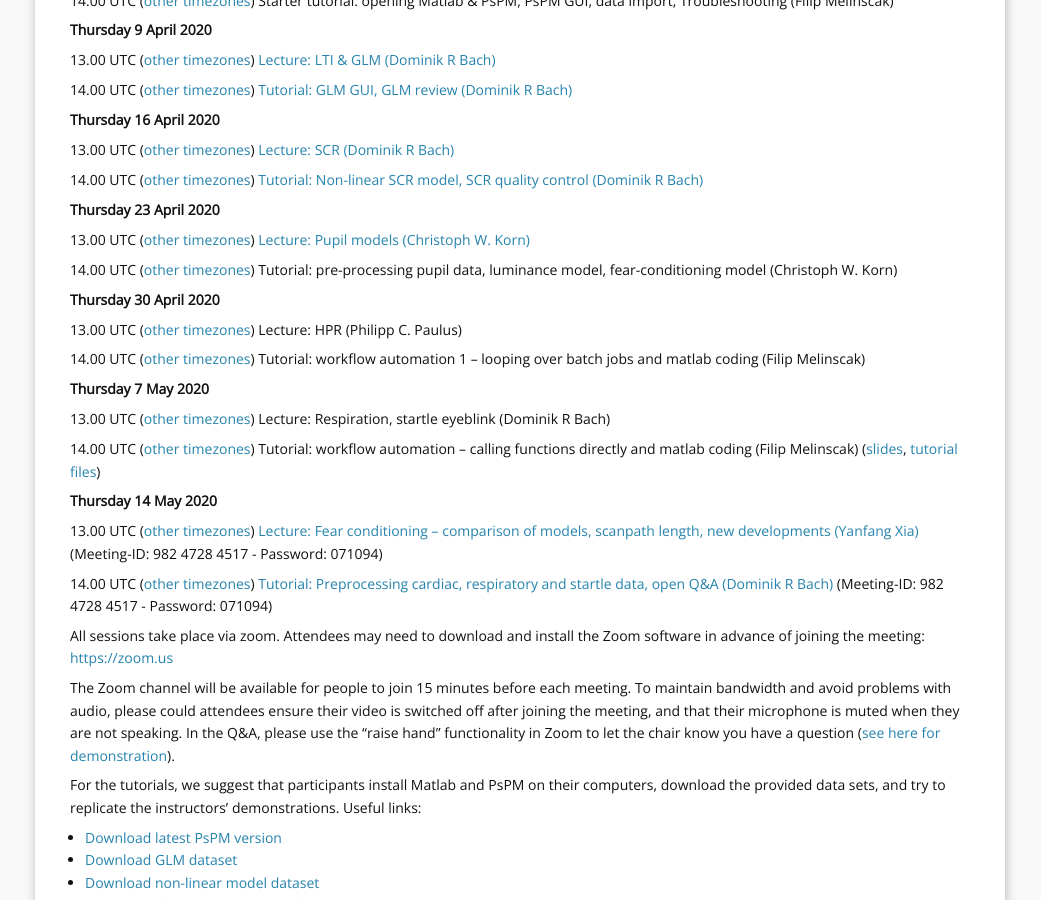
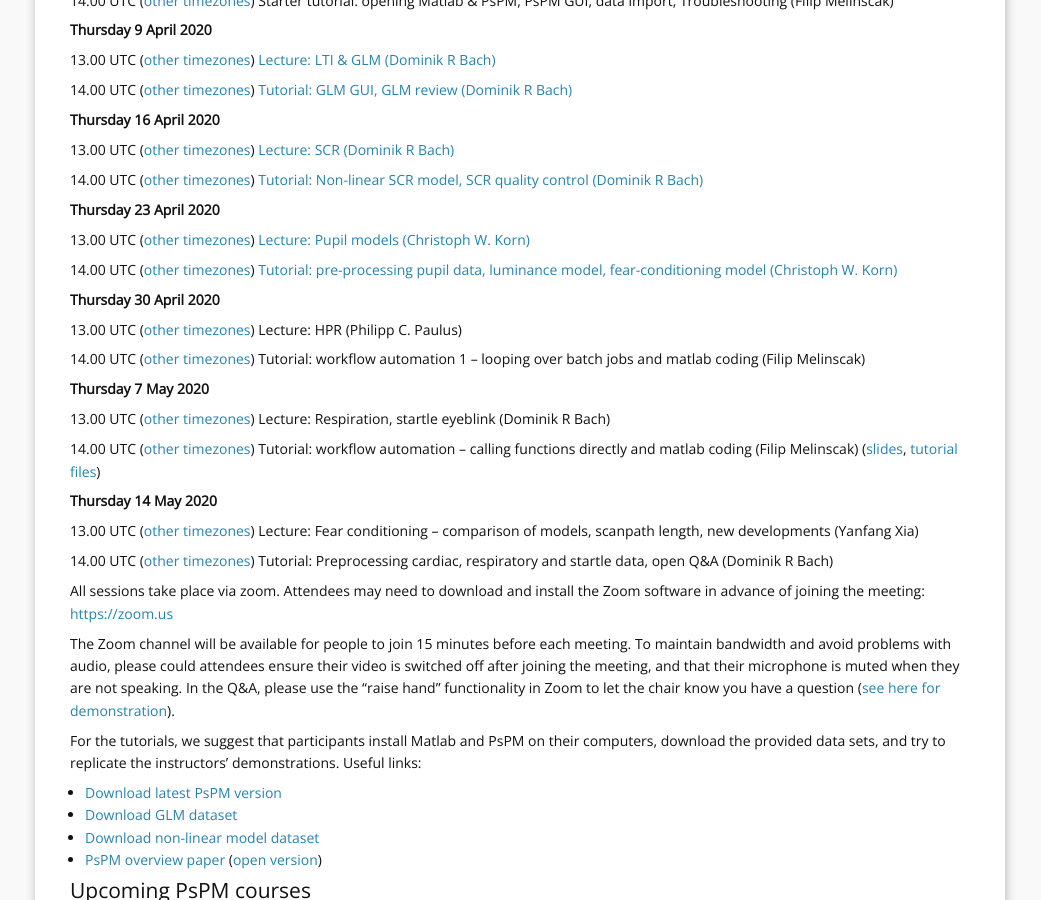
Before and after one commit to bachlab/PsPM, a Jekyll site: the page built from courses.markdown, in a window 1280 px wide and 900 px high, scrolled down 522 px. Shown: the whole window, without its empty margins (120-1161 px from the left). Built offline with Jekyll 4.4.1, drawn with Linux system fonts in a browser that asks for light colours; some of the changed lines change nothing that is shown; some of the changed text lies outside the part shown.

Commit message:
remove zoom link and add tutorial 04

```diff
--- a/courses.markdown
+++ b/courses.markdown
@@ -38,7 +38,7 @@
 
 13.00 UTC ([other timezones](https://www.timeanddate.com/worldclock/fixedtime.html?iso=20200423T1300)) [Lecture: Pupil models (Christoph W. Korn)](https://tube.switch.ch/videos/d64ac1d2)
 
-14.00 UTC ([other timezones](https://www.timeanddate.com/worldclock/fixedtime.html?iso=20200423T1400)) Tutorial: pre-processing pupil data, luminance model, fear-conditioning model (Christoph W. Korn)
+14.00 UTC ([other timezones](https://www.timeanddate.com/worldclock/fixedtime.html?iso=20200423T1400)) [Tutorial: pre-processing pupil data, luminance model, fear-conditioning model (Christoph W. Korn)](https://tube.switch.ch/videos/464a4f44)
 
 **Thursday 30 April 2020**
 
@@ -55,9 +55,9 @@
 
 **Thursday 14 May 2020**
 
-13.00 UTC ([other timezones](https://www.timeanddate.com/worldclock/fixedtime.html?iso=20200514T1300)) [Lecture: Fear conditioning – comparison of models, scanpath length, new developments (Yanfang Xia)](https://uzh.zoom.us/j/98247284517?pwd=RjNxQTJ2MDZGeE1iM091V2lHaEJCZz09) (Meeting-ID: 982 4728 4517 - Password: 071094)
+13.00 UTC ([other timezones](https://www.timeanddate.com/worldclock/fixedtime.html?iso=20200514T1300)) Lecture: Fear conditioning – comparison of models, scanpath length, new developments (Yanfang Xia)
 
-14.00 UTC ([other timezones](https://www.timeanddate.com/worldclock/fixedtime.html?iso=20200514T1400)) [Tutorial: Preprocessing cardiac, respiratory and startle data, open Q&A (Dominik R Bach)](https://uzh.zoom.us/j/98247284517?pwd=RjNxQTJ2MDZGeE1iM091V2lHaEJCZz09) (Meeting-ID: 982 4728 4517 - Password: 071094)
+14.00 UTC ([other timezones](https://www.timeanddate.com/worldclock/fixedtime.html?iso=20200514T1400)) Tutorial: Preprocessing cardiac, respiratory and startle data, open Q&A (Dominik R Bach)
 
 All sessions take place via zoom. Attendees may need to download and install the Zoom software in advance of joining the meeting: [https://zoom.us](https://zoom.us)
 
@@ -110,18 +110,22 @@
 
 * **06 Respiration & startle eye blink models:** [Slides](http://bachlab.org/wp-content/uploads/2019/09/07_RAR-SEBR_Bach.pdf) (Dominik R. Bach)
 
-* **Tutorial 2: GLM**
+* **Tutorial 2: GLM** (Dominik R Bach)
 
 <iframe width="640" height="360" src="https://tube.switch.ch/embed/0418dfa6" frameborder="0" webkitallowfullscreen mozallowfullscreen allowfullscreen></iframe>
 
-* **Tutorial 3: non-linear SCR model and artefact control**
+* **Tutorial 3: non-linear SCR model and artefact control** (Dominik R Bach)
 
 <iframe width="640" height="360" src="https://tube.switch.ch/embed/2d4c0680" frameborder="0" webkitallowfullscreen mozallowfullscreen allowfullscreen></iframe>
 
-* **Tutorial 5: Workflow automation I**
+* **Tutorial 4: pupil size analysis** (Christoph W Korn)
+
+<iframe width="640" height="360" src="https://tube.switch.ch/embed/464a4f44" frameborder="0" webkitallowfullscreen mozallowfullscreen allowfullscreen></iframe>
+
+* **Tutorial 5: Workflow automation I** (Filip Melinscak)
 * [Slides](https://docs.google.com/presentation/d/1LsaEB3MozxvxJVSfZUQdXBhJ6BjEkqLeFf_0nZiD4Zc/edit?usp=sharing)
 * [Tutorial files](https://drive.google.com/open?id=1na1wGlCaDZLreLtEi1iEj1Y5Glqd4mFP)
 
-* **Tutorial 6: Workflow automation II**
+* **Tutorial 6: Workflow automation II** (Filip Melinscak)
 * [Slides](https://docs.google.com/presentation/d/1YuNKejeTsCrpURCYGjCTf0_m62dsVh9Z9xu05JRnpfw/edit?usp=sharing)
 * [Tutorial files](https://drive.google.com/open?id=1g5Wnmu1ghUtNWo9vMWv52WTL4qNi8N88))
```
